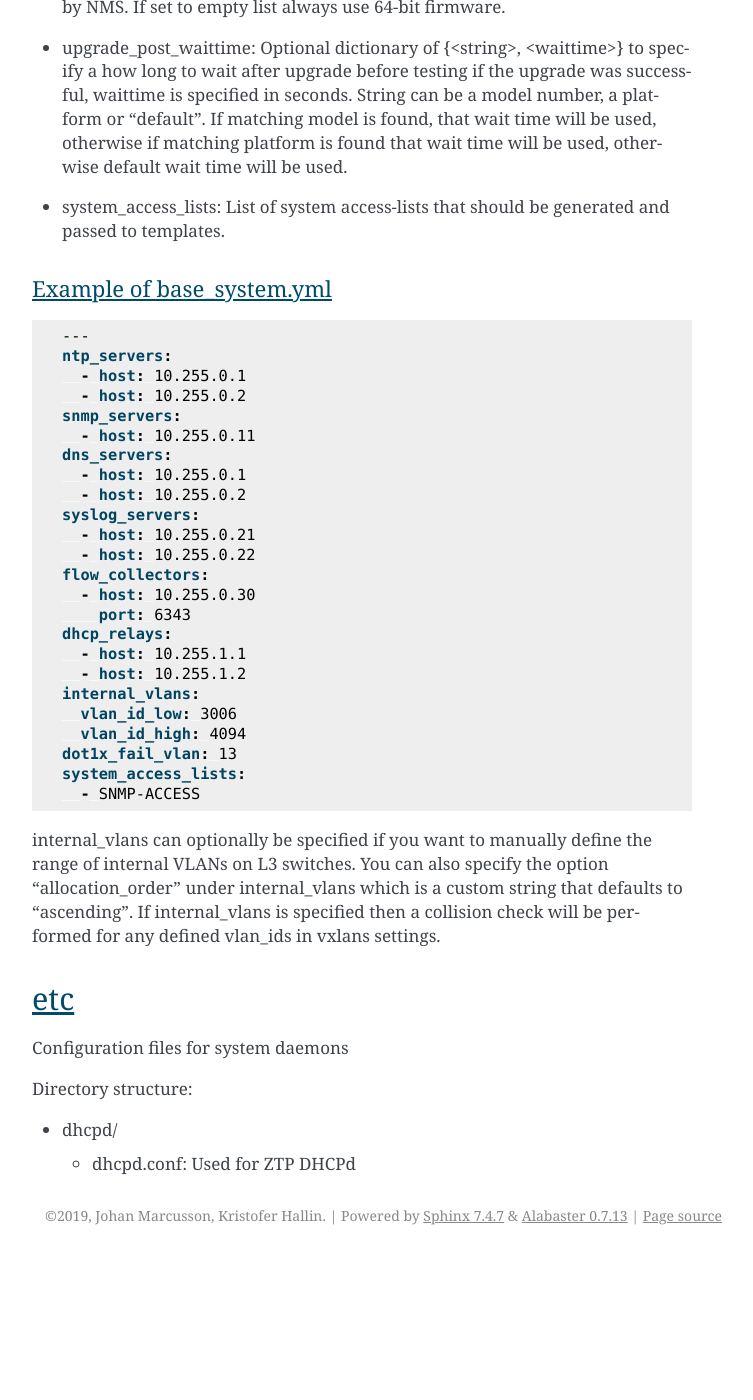
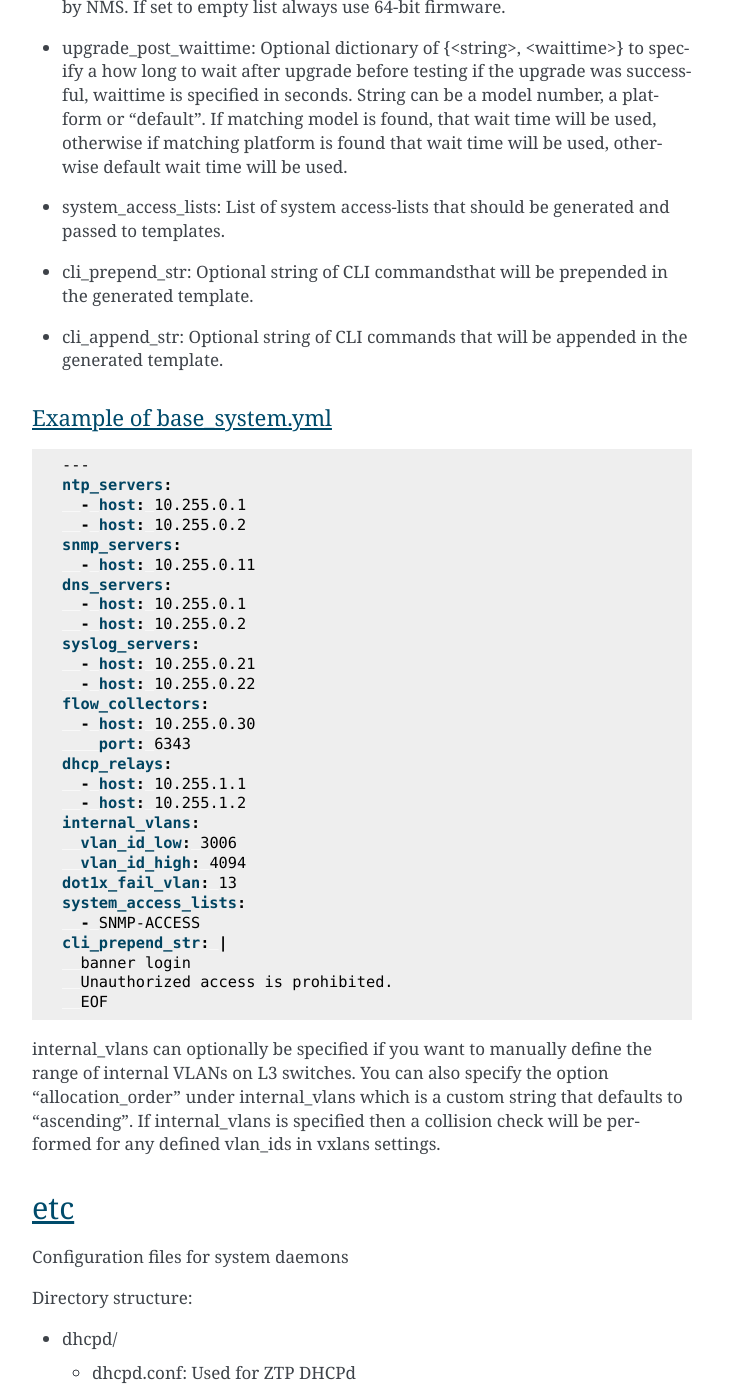
Before and after one commit to SUNET/cnaas-nms, a Sphinx documentation site: the page built from docs/reporef/index.rst, in a window 1280 px wide and 1400 px high, scrolled down 19660 px. Shown: the whole window, without its empty margins (388-1141 px from the left). Built offline with Sphinx 7.4.7, drawn with Linux system fonts in a browser that asks for light colours; before the commit the page ends 20915 px from its top, so only the background shows below that.

Commit message:
Update docs usage on cli_prepend_str and cli_append_str

```diff
--- a/docs/reporef/index.rst
+++ b/docs/reporef/index.rst
@@ -848,6 +848,8 @@ Contains base system settings like:
   will be used, otherwise if matching platform is found that wait time will be used, otherwise
   default wait time will be used.
 - system_access_lists: List of system access-lists that should be generated and passed to templates.
+- cli_prepend_str: Optional string of CLI commandsthat will be prepended in the generated template.
+- cli_append_str: Optional string of CLI commands that will be appended in the generated template.
 
 Example of base_system.yml
 ^^^^^^^^^^^^^^^^^^^^^^^^^^
@@ -878,7 +880,10 @@ Example of base_system.yml
    dot1x_fail_vlan: 13
    system_access_lists:
      - SNMP-ACCESS
-
+   cli_prepend_str: |
+     banner login
+     Unauthorized access is prohibited.
+     EOF
 
 internal_vlans can optionally be specified if you want to manually define
 the range of internal VLANs on L3 switches. You can also specify the option
```
